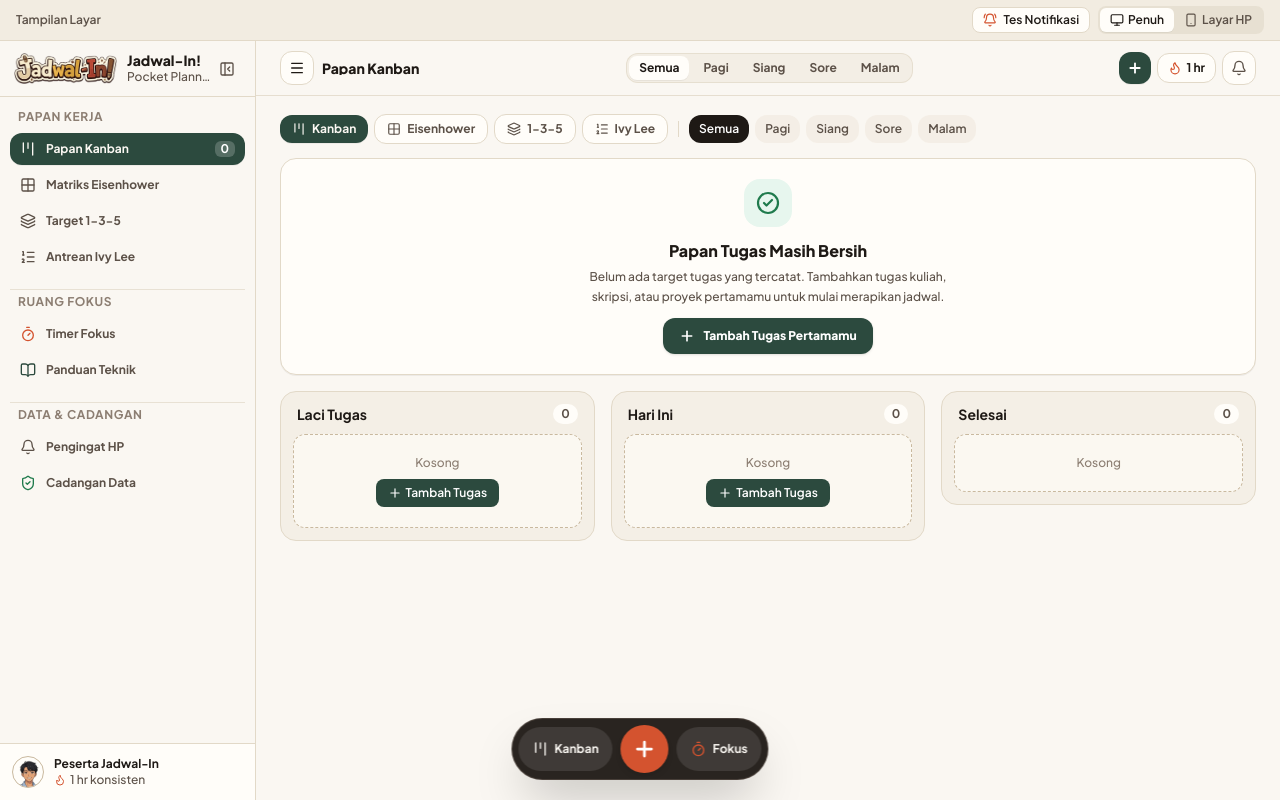
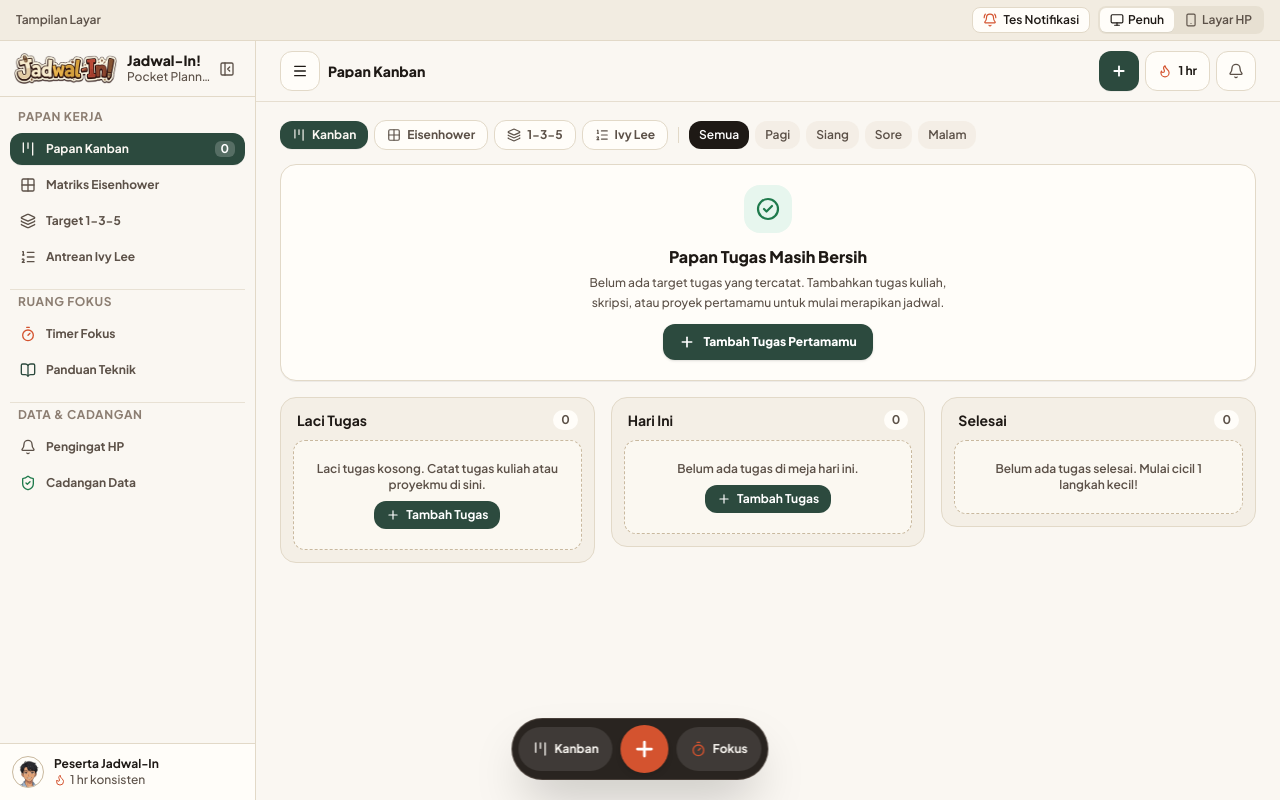
Before and after one commit to itspallyourfren/jadwalin-app, a React (Vite) app: page / in a window 1280 px wide. Built offline with nearby package versions, Linux system fonts and the light colour scheme.

Commit message:
fix(mobile): enhance touch targets, WCAG contrast, and contextual usability heuristics

```diff
--- a/src/components/BoardViewContainer.tsx
+++ b/src/components/BoardViewContainer.tsx
@@ -163,12 +163,18 @@ export const BoardViewContainer: React.FC<BoardViewContainerProps> = ({
 
                 {col.items.length === 0 ? (
                   <div className="bg-[#FFFDF9]/60 rounded-xl border border-dashed border-[#C9B99F] p-5 text-center space-y-2">
-                    <p className="text-xs font-medium text-[#8C7E72]">Kosong</p>
+                    <p className="text-xs font-semibold text-[#5C5148]">
+                      {col.status === 'IN_PROGRESS'
+                        ? 'Belum ada tugas di meja hari ini.'
+                        : col.status === 'BACKLOG'
+                        ? 'Laci tugas kosong. Catat tugas kuliah atau proyekmu di sini.'
+                        : 'Belum ada tugas selesai. Mulai cicil 1 langkah kecil!'}
+                    </p>
                     {col.status !== 'COMPLETED' && (
                       <button
                         type="button"
                         onClick={onOpenNewTask}
-                        className="inline-flex items-center gap-1 px-3 py-1.5 rounded-lg bg-[#2C4A3E] text-white text-xs font-semibold cursor-pointer"
+                        className="inline-flex items-center gap-1.5 px-3 py-1.5 rounded-xl bg-[#2C4A3E] text-white text-xs font-bold cursor-pointer hover:bg-[#1E332B] transition-colors"
                       >
                         <Plus className="w-3.5 h-3.5" />
                         <span>Tambah Tugas</span>
--- a/src/components/FloatingSwitcherDock.tsx
+++ b/src/components/FloatingSwitcherDock.tsx
@@ -43,7 +43,7 @@ export const FloatingSwitcherDock: React.FC<FloatingSwitcherDockProps> = ({
             onClick={() => setShowPicker(false)}
             aria-hidden="true"
           />
-          <div className="relative z-40 mb-2 bg-[#FFFDF9] rounded-2xl border border-[#E2D9C8] p-1.5 shadow-xl flex items-center gap-1 animate-in fade-in zoom-in-95 duration-150">
+          <div className="relative z-40 mb-2 max-w-[92vw] overflow-x-auto no-scrollbar bg-[#FFFDF9] rounded-2xl border border-[#E2D9C8] p-1.5 shadow-xl flex items-center gap-1 animate-in fade-in zoom-in-95 duration-150">
             {VIEWS.map((v) => {
               const isSelected = activeBoardView === v.id
               return (
--- a/src/components/FocusTimerModal.tsx
+++ b/src/components/FocusTimerModal.tsx
@@ -207,9 +207,9 @@ export const FocusTimerModal: React.FC<FocusTimerModalProps> = ({
             type="button"
             onClick={onClose}
             aria-label="Tutup timer"
-            className="p-1.5 rounded-xl bg-[#F2ECE1] text-[#5C5148] hover:text-[#1E1915] cursor-pointer"
+            className="w-10 h-10 min-w-[40px] flex items-center justify-center rounded-xl bg-[#F2ECE1] text-[#5C5148] hover:text-[#1E1915] cursor-pointer"
           >
-            <X className="w-4 h-4" />
+            <X className="w-5 h-5" />
           </button>
         </div>
 
--- a/src/components/NotificationAndRecoveryModal.tsx
+++ b/src/components/NotificationAndRecoveryModal.tsx
@@ -188,9 +188,9 @@ export const NotificationAndRecoveryModal: React.FC<NotificationAndRecoveryModal
             type="button"
             onClick={onClose}
             aria-label="Tutup modal"
-            className="p-2 rounded-xl bg-[#F2ECE1] text-[#5C5148] hover:text-[#1E1915] cursor-pointer"
+            className="w-10 h-10 min-w-[40px] flex items-center justify-center rounded-xl bg-[#F2ECE1] text-[#5C5148] hover:text-[#1E1915] cursor-pointer"
           >
-            <X className="w-4 h-4" />
+            <X className="w-5 h-5" />
           </button>
         </div>
 
--- a/src/components/SmartDecompositionModal.tsx
+++ b/src/components/SmartDecompositionModal.tsx
@@ -120,9 +120,9 @@ export const SmartDecompositionModal: React.FC<SmartDecompositionModalProps> = (
             type="button"
             onClick={onClose}
             aria-label="Tutup asisten"
-            className="p-1.5 rounded-xl bg-[#F2ECE1] text-[#5C5148] hover:text-[#1E1915] cursor-pointer shrink-0"
+            className="w-10 h-10 min-w-[40px] flex items-center justify-center rounded-xl bg-[#F2ECE1] text-[#5C5148] hover:text-[#1E1915] cursor-pointer shrink-0"
           >
-            <X className="w-4 h-4" />
+            <X className="w-5 h-5" />
           </button>
         </div>
 
--- a/src/components/TechniqueToolkitModal.tsx
+++ b/src/components/TechniqueToolkitModal.tsx
@@ -126,9 +126,9 @@ export const TechniqueToolkitModal: React.FC<TechniqueToolkitModalProps> = ({
             type="button"
             onClick={onClose}
             aria-label="Tutup katalog teknik"
-            className="p-1.5 rounded-xl bg-[#F2ECE1] text-[#5C5148] hover:text-[#1E1915] cursor-pointer"
+            className="w-10 h-10 min-w-[40px] flex items-center justify-center rounded-xl bg-[#F2ECE1] text-[#5C5148] hover:text-[#1E1915] cursor-pointer"
           >
-            <X className="w-4 h-4" />
+            <X className="w-5 h-5" />
           </button>
         </div>
 
--- a/src/components/TopHeaderBar.tsx
+++ b/src/components/TopHeaderBar.tsx
@@ -3,7 +3,7 @@ import React from 'react'
 import { Bell, Flame, Menu, Plus } from 'lucide-react'
 import { calcSeinfeldStreak } from '../engine/studyAndTimerEngine'
 import { useTrackerStore } from '../store/useTrackerStore'
-import type { BoardFrameworkView, TimeBlockTag } from '../data/types'
+import type { BoardFrameworkView } from '../data/types'
 
 type TopHeaderBarProps = {
   isSimulatedMobile: boolean
@@ -20,14 +20,6 @@ const VIEW_TITLES: Record<BoardFrameworkView, string> = {
   IVY_LEE: 'Antrean Ivy Lee',
 }
 
-const TIME_FILTER_TAGS: Array<{ value: TimeBlockTag | 'ALL'; label: string }> = [
-  { value: 'ALL', label: 'Semua' },
-  { value: 'Pagi', label: 'Pagi' },
-  { value: 'Siang', label: 'Siang' },
-  { value: 'Sore', label: 'Sore' },
-  { value: 'Malam', label: 'Malam' },
-]
-
 export const TopHeaderBar: React.FC<TopHeaderBarProps> = ({
   isSimulatedMobile,
   onToggleSidebar,
@@ -36,8 +28,6 @@ export const TopHeaderBar: React.FC<TopHeaderBarProps> = ({
   onOpenNewTask,
 }) => {
   const activeBoardView = useTrackerStore((s) => s.activeBoardView)
-  const activeTimeFilter = useTrackerStore((s) => s.activeTimeFilter)
-  const setActiveTimeFilter = useTrackerStore((s) => s.setActiveTimeFilter)
   const completedDates = useTrackerStore((s) => s.completedDates)
   const streak = calcSeinfeldStreak(completedDates)
 
@@ -54,7 +44,7 @@ export const TopHeaderBar: React.FC<TopHeaderBarProps> = ({
             type="button"
             onClick={onToggleSidebar}
             aria-label="Buka menu navigasi"
-            className="p-2 rounded-xl bg-[#FFFDF9] hover:bg-[#F2ECE1] active:scale-95 border border-[#E2D9C8] text-[#1E1915] transition-all cursor-pointer shrink-0"
+            className="w-10 h-10 min-w-[40px] rounded-xl bg-[#FFFDF9] hover:bg-[#F2ECE1] active:scale-95 border border-[#E2D9C8] text-[#1E1915] transition-all cursor-pointer flex items-center justify-center shrink-0"
           >
             <Menu className="w-4 h-4" />
           </button>
@@ -66,27 +56,6 @@ export const TopHeaderBar: React.FC<TopHeaderBarProps> = ({
           </div>
         </div>
 
-        {/* Center: Compact Time Filter Pills (Pagi / Siang / Sore / Malam) */}
-        <div className="hidden sm:flex items-center gap-1 bg-[#F2ECE1]/80 p-0.5 rounded-xl border border-[#E2D9C8]/70">
-          {TIME_FILTER_TAGS.map((tf) => {
-            const active = activeTimeFilter === tf.value
-            return (
-              <button
-                key={tf.value}
-                type="button"
-                onClick={() => setActiveTimeFilter(tf.value)}
-                className={`px-2.5 py-1 rounded-lg text-xs font-bold transition-colors cursor-pointer ${
-                  active
-                    ? 'bg-[#FFFDF9] text-[#1E1915] shadow-2xs'
-                    : 'text-[#5C5148] hover:text-[#1E1915]'
-                }`}
-              >
-                {tf.label}
-              </button>
-            )
-          })}
-        </div>
-
         {/* Right: Plus Add Task + Streak + Notification Icon */}
         <div className="flex items-center gap-1.5 shrink-0">
           {onOpenNewTask && (
@@ -95,7 +64,7 @@ export const TopHeaderBar: React.FC<TopHeaderBarProps> = ({
               onClick={onOpenNewTask}
               aria-label="Tambah tugas baru"
               title="Tambah tugas baru"
-              className="p-2 rounded-xl bg-[#2C4A3E] hover:bg-[#21382F] active:scale-95 text-white transition-all cursor-pointer shrink-0 shadow-2xs"
+              className="w-10 h-10 min-w-[40px] rounded-xl bg-[#2C4A3E] hover:bg-[#21382F] active:scale-95 text-white transition-all cursor-pointer flex items-center justify-center shrink-0 shadow-2xs"
             >
               <Plus className="w-4 h-4 stroke-[2.75]" />
             </button>
@@ -105,7 +74,7 @@ export const TopHeaderBar: React.FC<TopHeaderBarProps> = ({
             type="button"
             onClick={onOpenBackupModal}
             title="Rantai konsistensi harian"
-            className="flex items-center gap-1 px-2.5 py-1.5 rounded-xl bg-[#FFFDF9] hover:bg-[#F2ECE1] active:scale-95 border border-[#E2D9C8] text-xs font-bold text-[#1E1915] transition-all cursor-pointer"
+            className="min-h-[40px] flex items-center gap-1.5 px-3 rounded-xl bg-[#FFFDF9] hover:bg-[#F2ECE1] active:scale-95 border border-[#E2D9C8] text-xs font-bold text-[#1E1915] transition-all cursor-pointer"
           >
             <Flame
               className={`w-3.5 h-3.5 ${
@@ -120,7 +89,7 @@ export const TopHeaderBar: React.FC<TopHeaderBarProps> = ({
             type="button"
             onClick={onOpenNotificationModal}
             aria-label="Pengingat notifikasi"
-            className="p-2 rounded-xl bg-[#FFFDF9] hover:bg-[#F2ECE1] active:scale-95 border border-[#E2D9C8] text-[#5C5148] hover:text-[#1E1915] transition-all cursor-pointer"
+            className="w-10 h-10 min-w-[40px] rounded-xl bg-[#FFFDF9] hover:bg-[#F2ECE1] active:scale-95 border border-[#E2D9C8] text-[#5C5148] hover:text-[#1E1915] transition-all cursor-pointer flex items-center justify-center shrink-0"
           >
             <Bell className="w-4 h-4" />
           </button>
--- a/src/engine/adaptiveDecompositionEngine.ts
+++ b/src/engine/adaptiveDecompositionEngine.ts
@@ -264,7 +264,11 @@ export function generateAdaptiveTaskPlan(
         isParetoCore: tmpl.isPareto,
         phaseName: phase.name,
         estimatedMinutes: stepMinutes,
-        starterTrigger: tmpl.starter,
+        starterTrigger:
+          tmpl.starter ||
+          (pIdx === 0 && sIdx === 0
+            ? 'Buka dokumen atau alat kerja untuk mulai 2 menit.'
+            : undefined),
       }
       allSteps.push(stepObj)
       return stepObj
```
Also changed, not shown: src/components/TaskCard.tsx (+11 -7 lines), src/components/TaskWorkspaceModal.tsx (+8 -8 lines), 1 other file (tests, documents, lock files or other folders).
